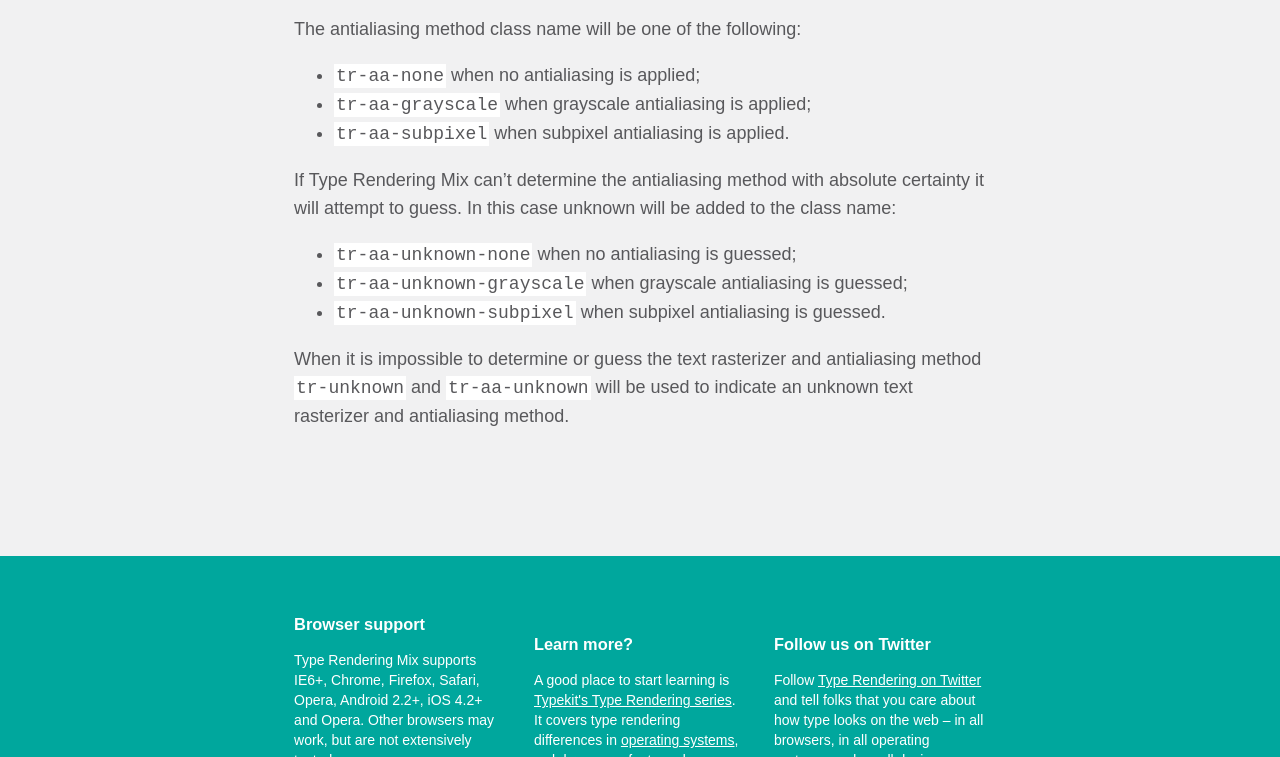
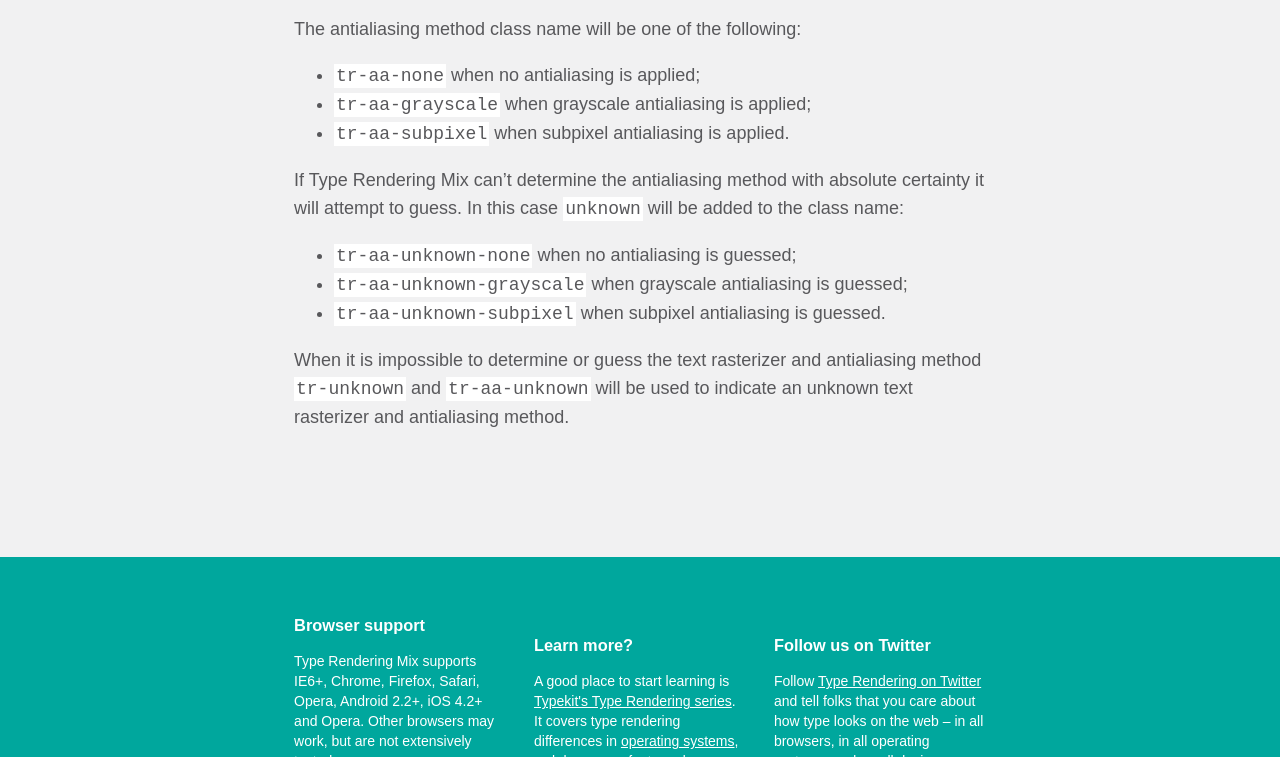
Before and after one commit to bramstein/trmix, a website: page website/index.html in a window 1280 px wide. Shown: the part 2753-3510 px from the top of the page. Drawn offline with Linux system fonts and the light colour scheme.

Commit message:
Add code tag around literal.

```diff
--- a/website/index.html
+++ b/website/index.html
@@ -70,7 +70,7 @@
         <figcaption>From left to right: the letter “a” rendered without antialiasing, with grayscale antialiasing and with subpixel antialiasing.</figcaption>
       </figure>
       -->
-      <p>If Type Rendering Mix can’t determine the antialiasing method with absolute certainty it will attempt to guess. In this case unknown will be added to the class name:</p>
+      <p>If Type Rendering Mix can’t determine the antialiasing method with absolute certainty it will attempt to guess. In this case <code>unknown</code> will be added to the class name:</p>
 
       <ul>
         <li><code>tr-aa-unknown-none</code> when no antialiasing is guessed;</li>
```
